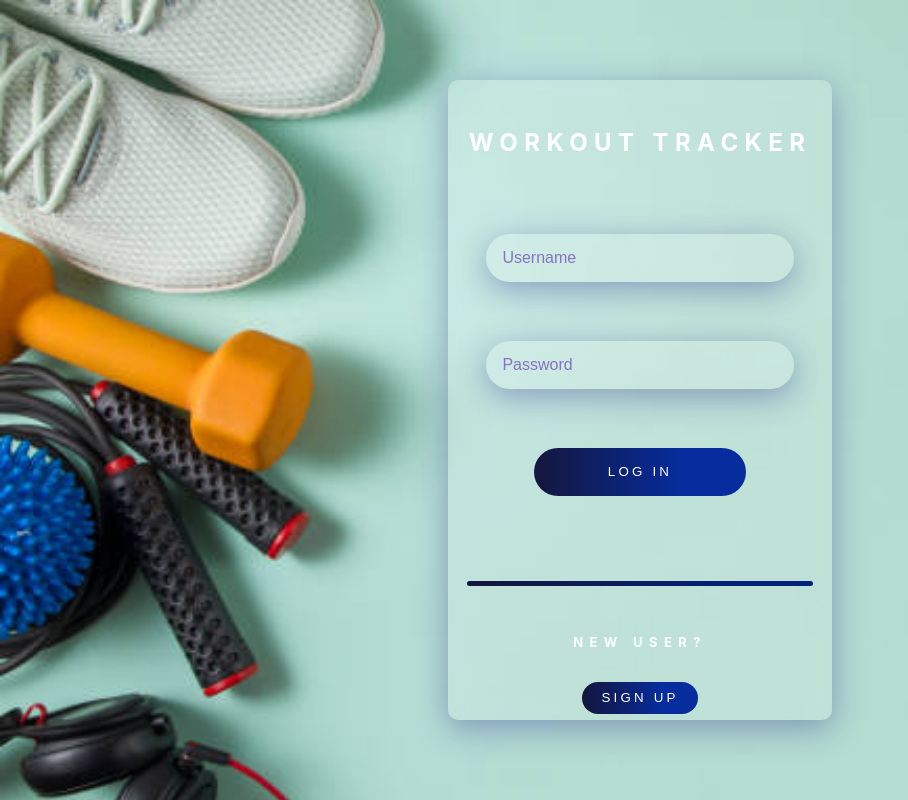
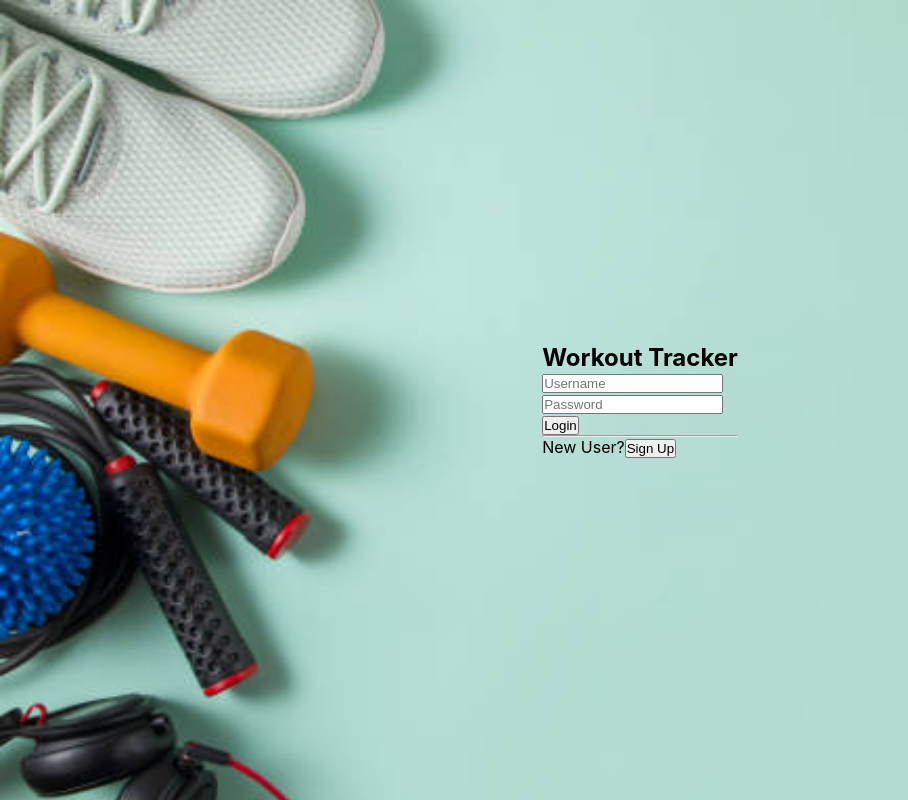
Before and after one commit to csjeon28/workout-tracker-app, a React (Create React App) app in the folder client/: page / in a window 1280 px wide. Shown: the whole page, without its empty margins (0-908 px from the left). Built offline with nearby package versions, Linux system fonts and the light colour scheme; no server answers.

Commit message:
fixed my syntax error with handleSubmit

```diff
--- a/client/src/components/Login.js
+++ b/client/src/components/Login.js
@@ -1,20 +1,20 @@
-import styled from 'styled-components'
-import { MainContainer, Input, InputForm, HorizontalLine, LoginButton, SignupButton } from '../styles'
+// import styled from 'styled-components'
+// import { MainContainer, Input, InputForm, HorizontalLine, LoginButton, SignupButton } from '../styles'
 import { useState } from 'react'
 import { useHistory } from 'react-router-dom'
 
-const Login = ({ handleUserLoginAndSignup }) => {
-    const { push } = useHistory()
+const Login = ({ errors, handleUserLoginAndSignup }) => {
+    const history = useHistory()
     const [state, setState] = useState({})
 
-    const handleChange = (e) => {
+    const onChange = (e) => {
         setState({ ...state, [e.target.name]: e.target.value })
     }
 
-    const handleSubmit = (e) => {
+    const onSubmit = (e) => {
         e.preventDefault()
 
-        let config = {
+        const config = {
             method: 'POST',
             headers: {
                 'Content-Type': 'application/json',
@@ -24,31 +24,27 @@ const Login = ({ handleUserLoginAndSignup }) => {
         }
 
         fetch('/login', config)
-            .then(res => res.json())
+            .then(resp => resp.json())
             .then(data => handleUserLoginAndSignup(data))
+        errors ? history.push('/login') : history.push('/workouts')
     }
 
     return (
-        <MainContainer>
-            <LogoText>Workout Tracker</LogoText>
-            <InputForm onSubmit={handleSubmit}>
-                <Input onChange={handleChange} type='text' placeholder='Username' />
-                <Input onChange={handleChange} type='password' placeholder='Password' />
-                <LoginButton type='submit' content='Log In' onClick={() => push('/login')}></LoginButton>
-            </InputForm>
-            <HorizontalLine />
-            <SignUpText>New User?</SignUpText>
-            <SignupButton type='submit' content='Sign Up' onClick={() => push('/signup')}></SignupButton>
-        </MainContainer>
+        <div className='login-container'>
+            <form className='login-form' onSubmit={onSubmit}>
+                <h2 className='login-text'>Workout Tracker</h2>
+                <input className='login-input' placeholder='Username' onChange={onChange} name='username' type='text' />
+                <br />
+                <input className='login-input' placeholder='Password' onChange={onChange} name='password' type='password' />
+                <br />
+                <input className='login-button' type='submit' value='Login' />
+                <br />
+                <hr />
+                <label className='signup-text'>New User?</label>
+                <input className='signup-button' type='submit' value='Sign Up'></input>
+            </form>
+        </div>
     )
 }
 
-const LogoText = styled.h2`
-  margin: 3rem 0 2rem 0;
-`;
-
-const SignUpText = styled.h4`
-  margin: 2rem 0 2rem 0;
-`;
-
 export default Login
```
